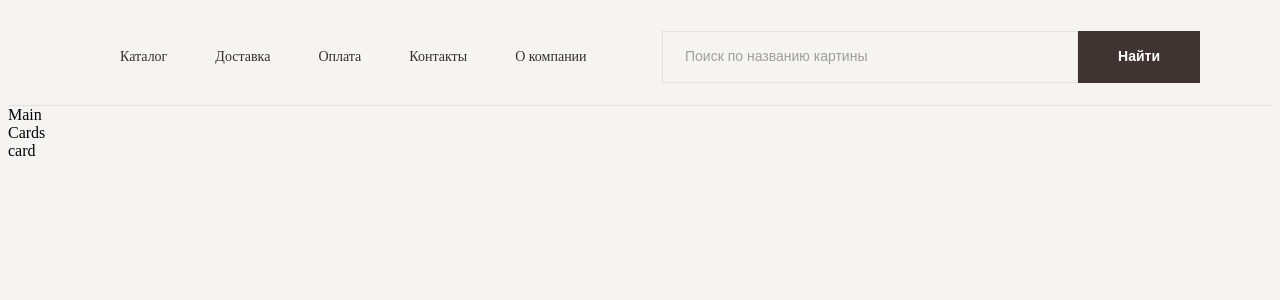
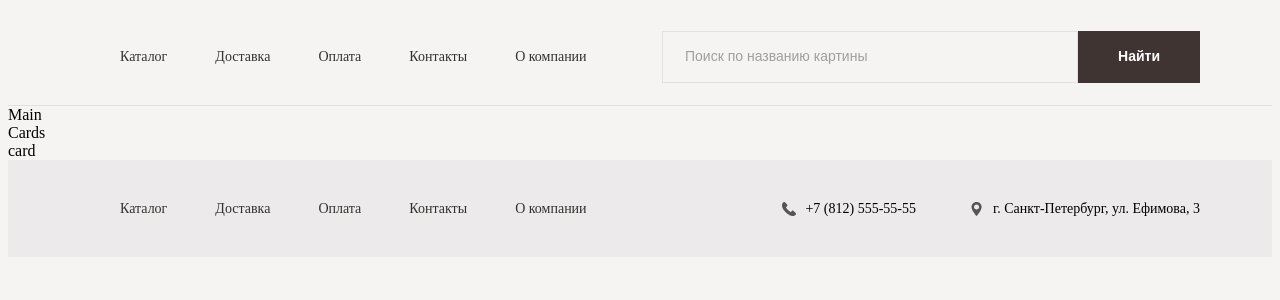
Before and after one commit to litvinovsl/vue-shop-paintings, a Vue app: page / in a window 1280 px wide. Shown: the top 300 px of the page. Built offline with nearby package versions, Linux system fonts and the light colour scheme.

Commit message:
created footer

```diff
--- a/src/App.vue
+++ b/src/App.vue
@@ -2,19 +2,22 @@
   <div class="app" id="App">
     <Header />
     <Main />
+    <Footer />
   </div>
 </template>
 
 <script>
 
 import Header from './components/shop-header.vue';
-import Main from './components/main-page.vue'
+import Main from './components/main-page.vue';
+import Footer from './components/footer-shop.vue'
 
 export default {
   name: 'App',
   components: {
     Header,
-    Main
+    Main,
+    Footer
   }
 }
 </script>
--- /dev/null
+++ b/src/components/contact-details.vue
@@ -0,0 +1,45 @@
+<template>
+    <div class="contacts">
+        <div class="contact">
+            <img class="contact__icon" src="../images/Phone.svg">
+            <p class="contact__info">+7 (812) 555-55-55</p>
+        </div>
+        <div class="contact">
+            <img class="contact__icon" src="../images/adress.svg">
+            <p class="contact__info">г. Санкт-Петербург, ул. Ефимова, 3</p>
+        </div>
+
+    </div>
+</template>
+
+<script>
+export default {
+    name: 'contact-details'
+}
+</script>
+
+<style>
+.contacts {
+    display: flex;
+    flex-direction: row;
+    gap: 54px;
+}
+
+.contact {
+    display: flex;
+    flex-direction: row;
+    gap: 9px;
+}
+
+.contact__icon {
+    width: 14px;
+    height: 14px;
+    align-self: center;
+}
+
+.contact__info {
+    margin: 0;
+    font-size: 14px;
+    line-height: 150%;
+}
+</style>
--- /dev/null
+++ b/src/components/footer-shop.vue
@@ -0,0 +1,37 @@
+<template>
+    <div class="footer">
+        <div class="footer__box">
+            <HeaderNavMenu />
+            <ContactDetails />
+        </div>
+    </div>
+</template>
+
+<script>
+import HeaderNavMenu from './shop-header-NavMenu.vue';
+import ContactDetails from './contact-details.vue';
+export default {
+    name: 'shop-header',
+    components: {
+        HeaderNavMenu,
+        ContactDetails
+    }
+}
+</script>
+
+<style>
+.footer {
+    height: 97px;
+    background-color: #ECEAEA;
+}
+
+.footer__box{
+    display: flex;
+    flex-direction: row;
+    justify-content: space-between;
+    margin: 0 auto;
+    max-width: 1120px;
+    height: 100%;
+    align-items: center;
+}
+</style>
```
Also changed, not shown: src/images/Phone.svg (added), src/images/adress.svg (added).
